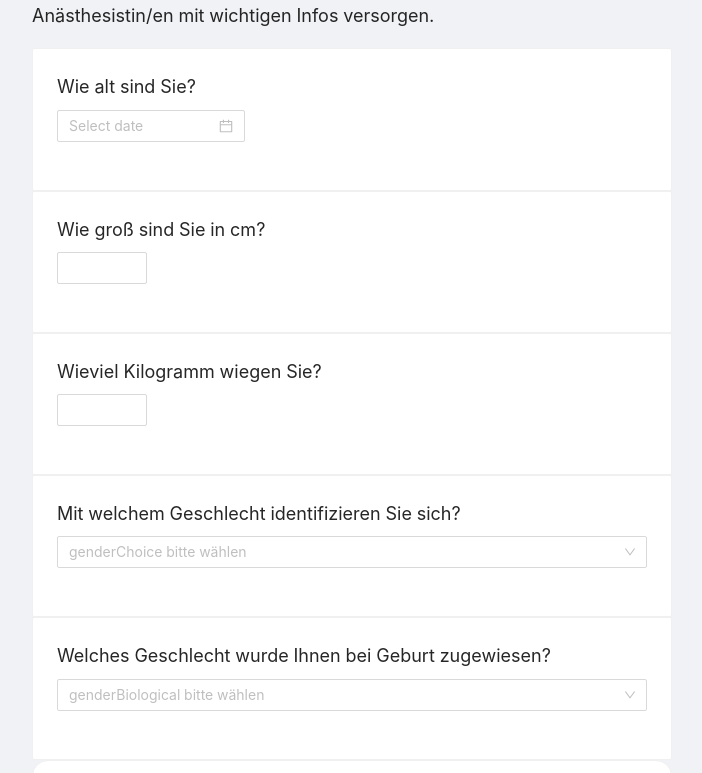
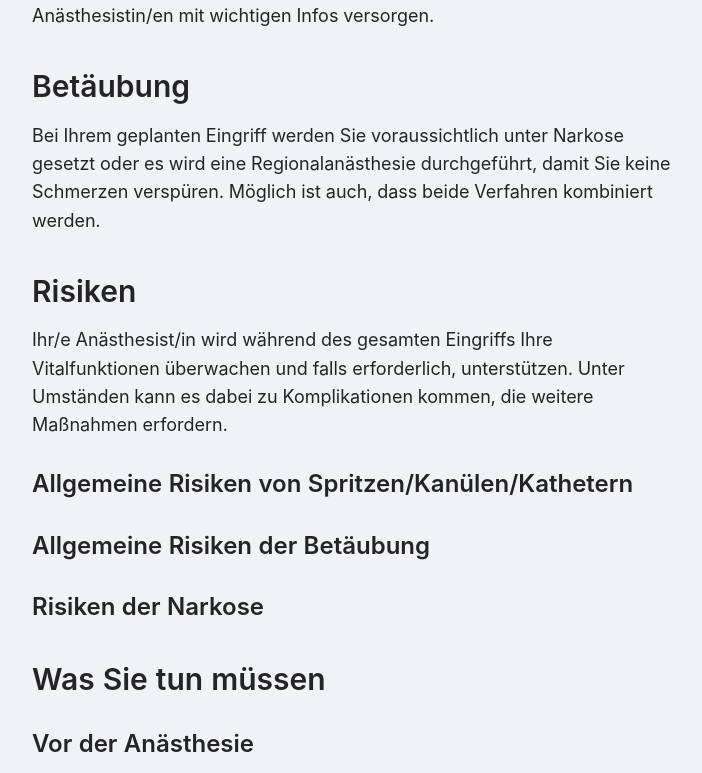
Before and after one commit to benluks/Patient-Form, a React (Create React App) app: page / in a window 1280 px wide. Shown: the part 490-1263 px from the top of the page, without its empty margins (288-990 px from the left). Built offline with nearby package versions, Linux system fonts and the light colour scheme.

Commit message:
Add more Information

```diff
--- a/src/components/Information.js
+++ b/src/components/Information.js
@@ -12,8 +12,24 @@ function Information() {
     return (
         <>
             <Typography>
-                <Title> Aufklärung</Title>
+                <Title>Aufklärung</Title>
                 <Paragraph style={CompStyle.fontStyle}>Dieser Bogen wird Sie auf Ihren geplanten Eingriff vorbereiten und Ihre/n Anästhesistin/en mit wichtigen Infos versorgen.</Paragraph>
+                <Title level={2}>Betäubung</Title>
+                <Paragraph style={CompStyle.fontStyle}>Bei Ihrem geplanten Eingriff werden Sie voraussichtlich unter Narkose gesetzt oder es wird eine Regionalanästhesie durchgeführt, damit Sie keine Schmerzen verspüren.
+
+Möglich ist auch, dass beide Verfahren kombiniert werden. </Paragraph>
+                <Title level={2}>Risiken</Title>
+                <Paragraph style={CompStyle.fontStyle}>Ihr/e Anästhesist/in wird während des gesamten Eingriffs Ihre Vitalfunktionen überwachen und falls erforderlich, unterstützen. Unter Umständen kann es dabei zu Komplikationen kommen, die weitere Maßnahmen erfordern. </Paragraph>
+                <Title level={3}>Allgemeine Risiken von Spritzen/Kanülen/Kathetern</Title>
+                <Paragraph style={CompStyle.fontStyle}></Paragraph>
+                <Title level={3}>Allgemeine Risiken der Betäubung</Title>
+                <Paragraph style={CompStyle.fontStyle}></Paragraph>
+                <Title level={3}>Risiken der Narkose</Title>
+                <Paragraph style={CompStyle.fontStyle}></Paragraph>
+                <Title level={2}>Was Sie tun müssen</Title>
+                <Paragraph style={CompStyle.fontStyle}></Paragraph>
+                <Title level={3}>Vor der Anästhesie</Title>
+                <Paragraph style={CompStyle.fontStyle}></Paragraph>
             </Typography>
         </>
     );
```
